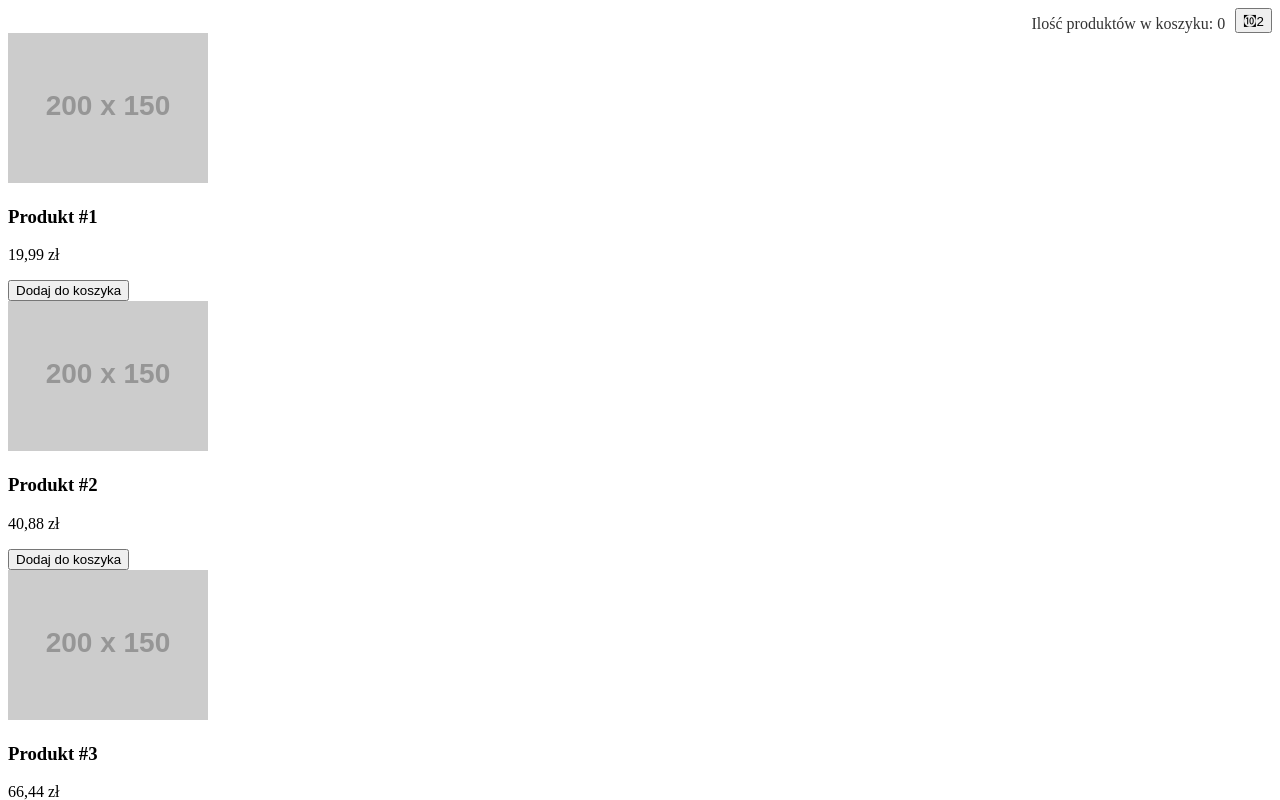
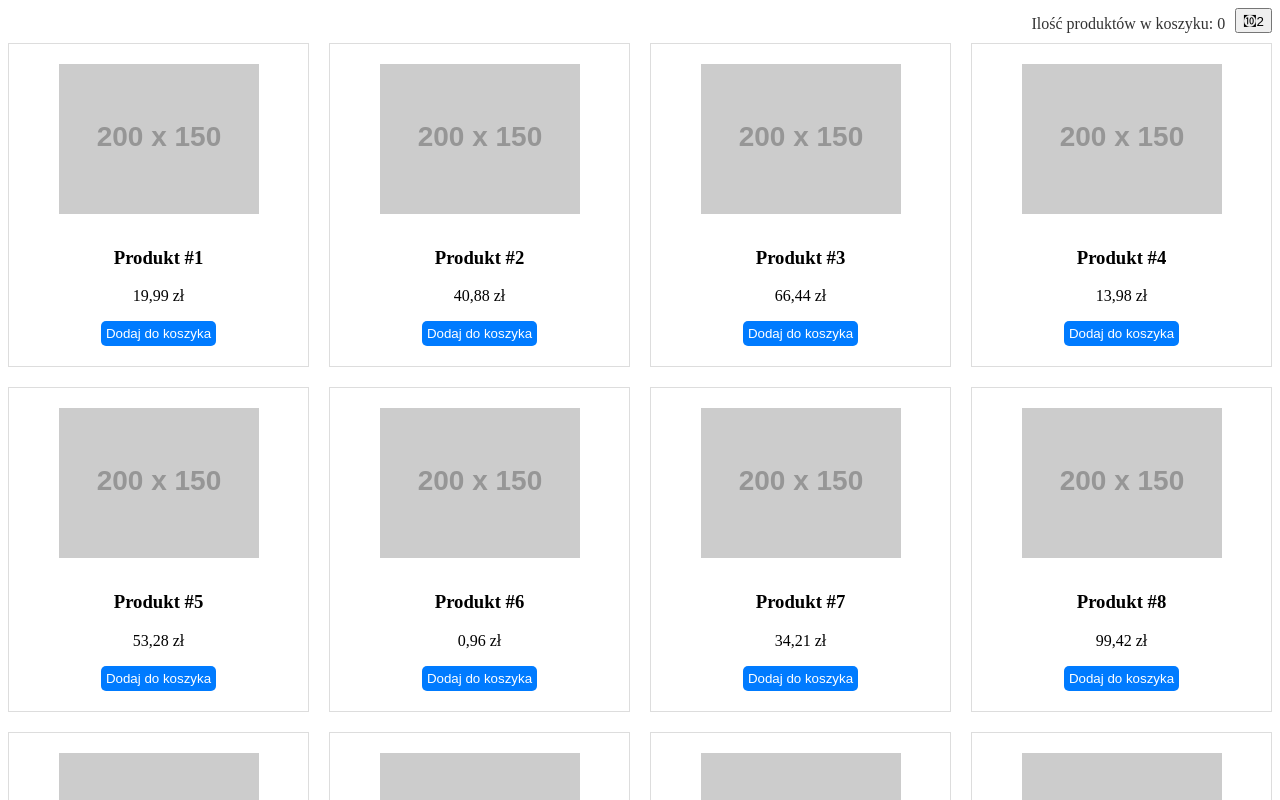
Before and after one commit to Kamilla-tech/koszyk-zakupow, a Vue app: page / in a window 1280 px wide. Shown: the top 800 px of the page. Built offline with nearby package versions, Linux system fonts and the light colour scheme.

Commit message:
dodanie styli

```diff
--- a/src/App.vue
+++ b/src/App.vue
@@ -19,8 +19,12 @@
       <div class="modal">
         <button @click="toggleCart" class="close-modal">X</button>
         <ProductList
+          :products="products"
+          @update-quantity="updateProductQuantity"
+          @remove-product="removeProduct"
+        />
 
-        />
+        <OrderSummary :subTotal="subTotal" :tax="tax"/>
       </div>
     </div>
   </div>
@@ -111,5 +115,75 @@
 </script>
 
 <style scoped>
+  .products-grid {
+    display: grid;
+    grid-template-columns: repeat(4, 1fr);
+    gap: 20px;
+    margin-top: 10px;
+  }
 
+  .product-card {
+    padding: 20px;
+    border: 1px solid #ddd;
+    text-align: center;
+  }
+
+  .product-card img {
+    max-width: 100%;
+    margin-bottom: 10px;
+  }
+
+  .product-card button {
+    padding: 5px;
+    background-color: #007bff;
+    border: none;
+    border-radius: 5px;
+    cursor: pointer;
+    transition: background-color 0.3s;
+    color: #fff;
+  }
+
+  .product-card button:hover {
+    background-color: #0056b3;
+  }
+
+  .modal-overlay {
+    display: flex;
+    justify-content: center;
+    align-items: center;
+    position: fixed;
+    top: 0;
+    left: 0;
+    width: 100%;
+    height: 100%;
+    background-color: rgba(0, 0, 0, 0.7);
+  }
+
+  .modal {
+    position: absolute;
+    padding: 20px;
+    width: 80%;
+    max-width: 600px;
+    background-color: #fff;
+    border-radius: 10px;
+  }
+
+  .close-modal {
+    position: absolute;
+    top: 10px;
+    right: 10px;
+    width: 30px;
+    height: 30px;
+    background-color: #f44336;
+    color: #fff;
+    border: none;
+    border-radius: 50px;
+    font-size: 1.2rem;
+    line-height: 1;
+    cursor: pointer;
+  }
+
+  .close-modal:hover {
+    background-color: #d32f2f;
+  }
 </style>
```
